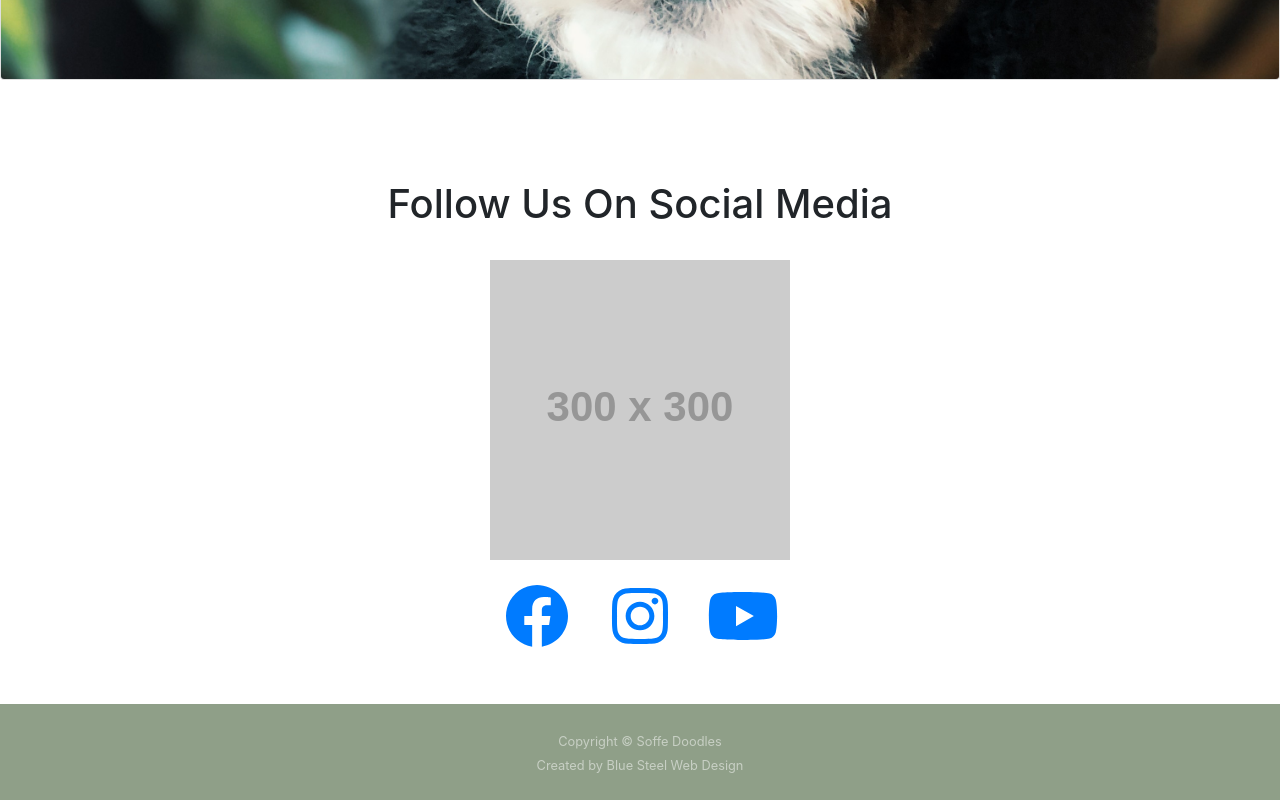
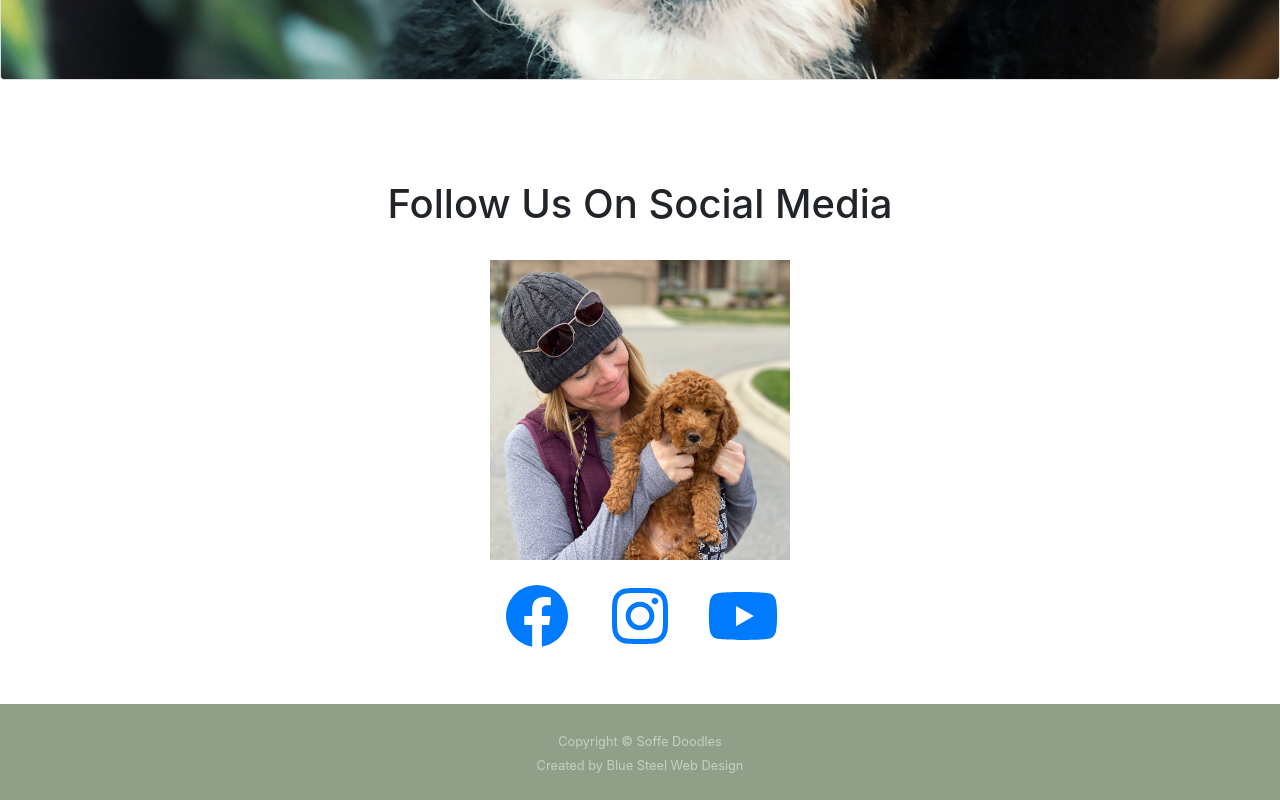
Before and after one commit to benklinton/Soffe-Doodles, a React (Create React App) app: page / in a window 1280 px wide. Shown: the part 3801-4601 px from the top of the page. Built offline with nearby package versions, Linux system fonts and the light colour scheme.

Commit message:
added image to social media component

```diff
--- a/src/components/social media/index.js
+++ b/src/components/social media/index.js
@@ -2,13 +2,14 @@ import React from 'react';
 import './style.css';
 import Container from 'react-bootstrap/Container';
 import Row from 'react-bootstrap/Row';
+import Image from './images/Dog.jpg';
 
 function SocialMedia() {
     return (
        <Container className="container-fluid content mb-4">
             <h1>Follow Us On Social Media</h1>
             <Row className="d-flex justify-content-center">
-            <div className=" col-12 mt-4"><img alt='' src='https://via.placeholder.com/300x300'></img></div>
+            <div className=" col-12 mt-4"><img alt='' src={Image}></img></div>
             </Row>
             <Row className="d-flex justify-content-center media">
             <a className="flex mt-4 mx-1" href="https://www.facebook.com/soffefarm" target="_blank" rel="noopener noreferrer" ><i className="fab fa-facebook fa-4x"></i></a>
```
Also changed, not shown: src/components/social media/images/Dog.jpg (added).
